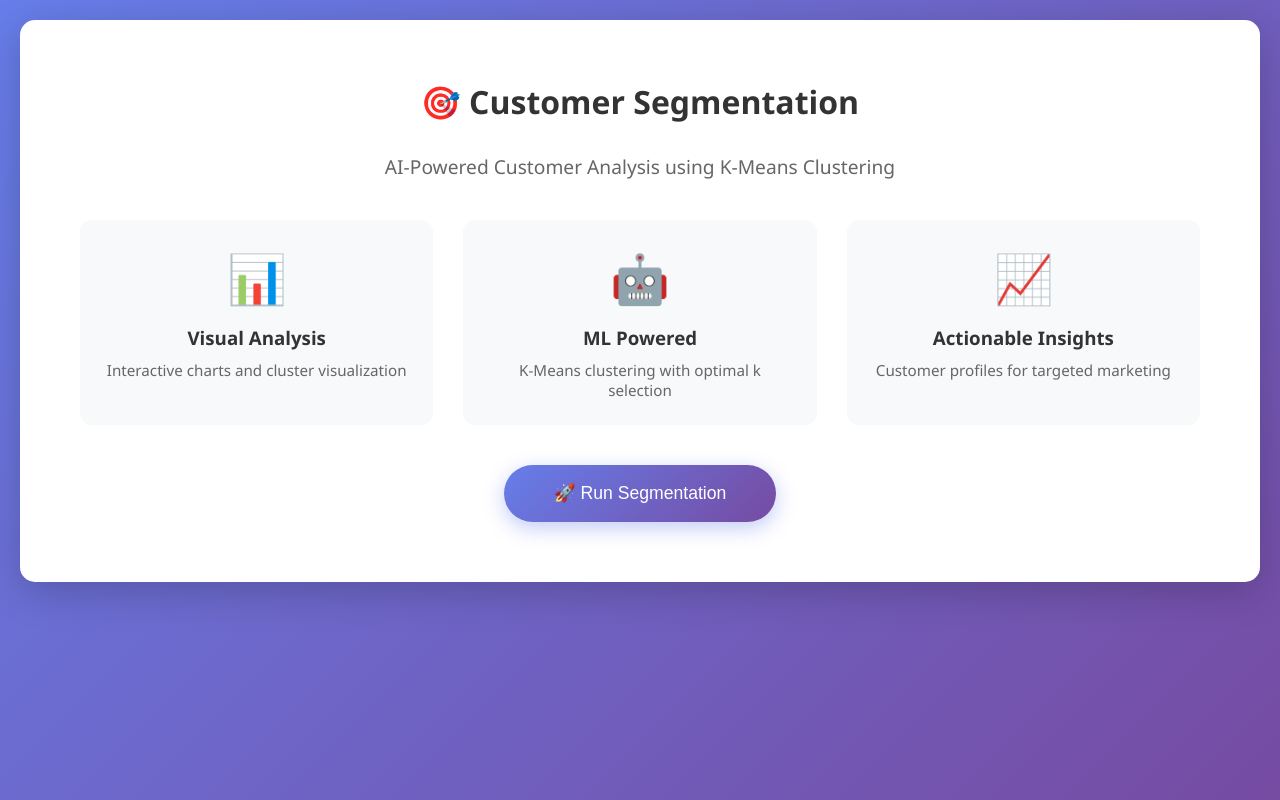
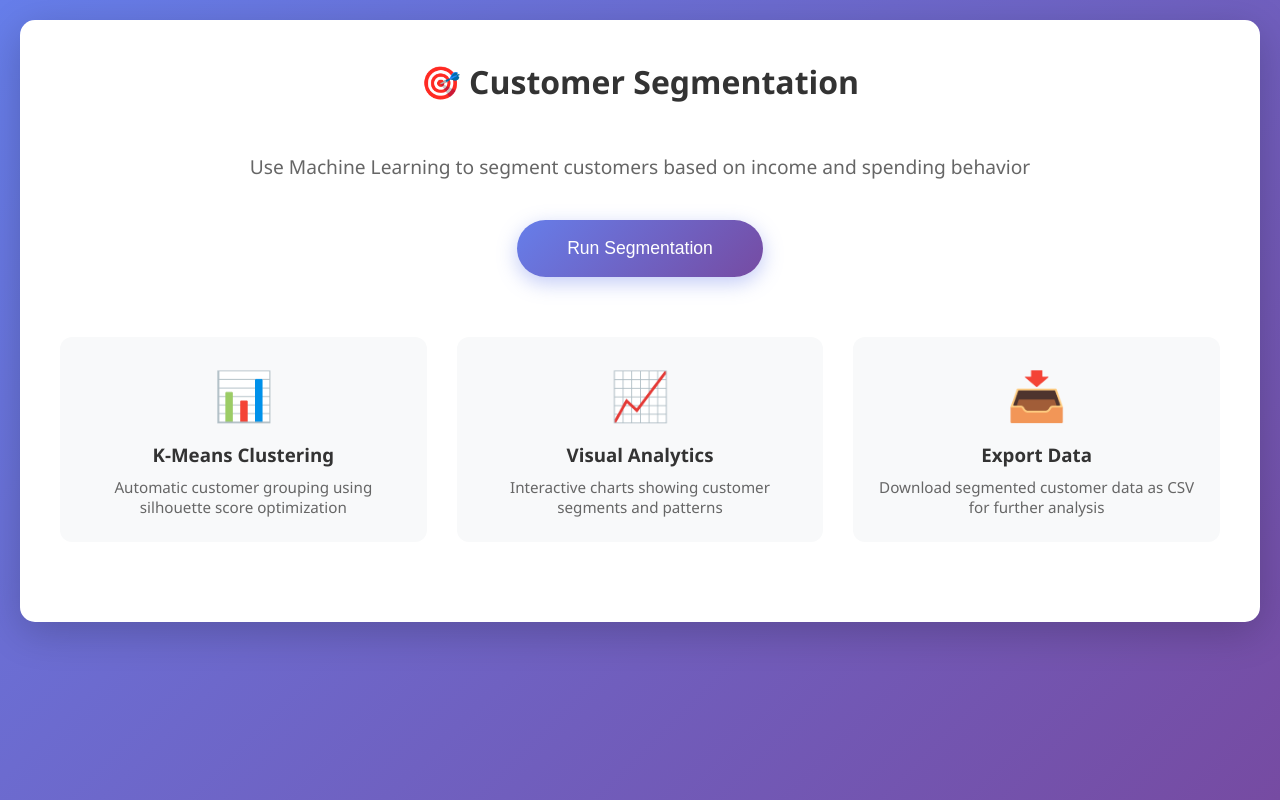
Before and after one commit to shylendharm/ML-Customer-Segmentation, a website: page frontend/index.html in a window 1280 px wide. Drawn offline with nearby package versions, Linux system fonts and the light colour scheme.

Commit message:
Update server, app logic, and index page

```diff
--- a/frontend/index.html
+++ b/frontend/index.html
@@ -8,66 +8,55 @@
 </head>
 <body>
     <div class="container home-container">
+        <h1>🎯 Customer Segmentation</h1>
         <div class="hero">
-            <h1>🎯 Customer Segmentation</h1>
-            <p class="subtitle">AI-Powered Customer Analysis using K-Means Clustering</p>
-
-            <div class="features">
-                <div class="feature">
-                    <span class="feature-icon">📊</span>
-                    <h3>Visual Analysis</h3>
-                    <p>Interactive charts and cluster visualization</p>
-                </div>
-                <div class="feature">
-                    <span class="feature-icon">🤖</span>
-                    <h3>ML Powered</h3>
-                    <p>K-Means clustering with optimal k selection</p>
-                </div>
-                <div class="feature">
-                    <span class="feature-icon">📈</span>
-                    <h3>Actionable Insights</h3>
-                    <p>Customer profiles for targeted marketing</p>
-                </div>
+            <p class="subtitle">Use Machine Learning to segment customers based on income and spending behavior</p>
+            <button onclick="runModel()" class="run-btn" id="run-btn">Run Segmentation</button>
+            <div id="status"></div>
+        </div>
+        <div class="features">
+            <div class="feature">
+                <span class="feature-icon">📊</span>
+                <h3>K-Means Clustering</h3>
+                <p>Automatic customer grouping using silhouette score optimization</p>
             </div>
-
-            <button onclick="runModel()" class="run-btn">
-                <span class="btn-text">🚀 Run Segmentation</span>
-                <span class="btn-loader" style="display: none;">Processing...</span>
-            </button>
-
-            <div id="result"></div>
+            <div class="feature">
+                <span class="feature-icon">📈</span>
+                <h3>Visual Analytics</h3>
+                <p>Interactive charts showing customer segments and patterns</p>
+            </div>
+            <div class="feature">
+                <span class="feature-icon">📥</span>
+                <h3>Export Data</h3>
+                <p>Download segmented customer data as CSV for further analysis</p>
+            </div>
         </div>
     </div>
 
+    <script src="https://cdn.jsdelivr.net/npm/chart.js"></script>
     <script>
     async function runModel() {
-        const btn = document.querySelector(".run-btn");
-        const btnText = btn.querySelector(".btn-text");
-        const btnLoader = btn.querySelector(".btn-loader");
-        const resultDiv = document.getElementById("result");
+        const btn = document.getElementById("run-btn");
+        const status = document.getElementById("status");
 
         btn.disabled = true;
-        btnText.style.display = "none";
-        btnLoader.style.display = "inline";
-        resultDiv.innerHTML = "";
+        btn.innerHTML = '<span class="btn-loader">⏳ Processing...</span>';
+        status.innerHTML = '';
 
         try {
             const res = await fetch("http://localhost:3000/run-model");
             const data = await res.json();
 
             if (data.error) {
-                resultDiv.innerHTML = `<p class="error">Error: ${data.error}</p>`;
+                status.innerHTML = `<p class="error">Error: ${data.error}</p>`;
             } else {
-                resultDiv.innerHTML = `<p class="success">✅ Segmentation completed! Redirecting...</p>`;
-                setTimeout(() => {
-                    window.location.href = "dashboard.html";
-                }, 1000);
+                status.innerHTML = '<p class="success">✅ Segmentation completed! <a href="dashboard.html">View Dashboard →</a></p>';
             }
         } catch (err) {
-            resultDiv.innerHTML = `<p class="error">Error: ${err.message}</p>`;
+            status.innerHTML = `<p class="error">Error: ${err.message}</p>`;
+        } finally {
             btn.disabled = false;
-            btnText.style.display = "inline";
-            btnLoader.style.display = "none";
+            btn.textContent = 'Run Segmentation';
         }
     }
     </script>
```
Also changed, not shown: backend/server.js (+10 -0 lines), frontend/app.js (+15 -5 lines).
